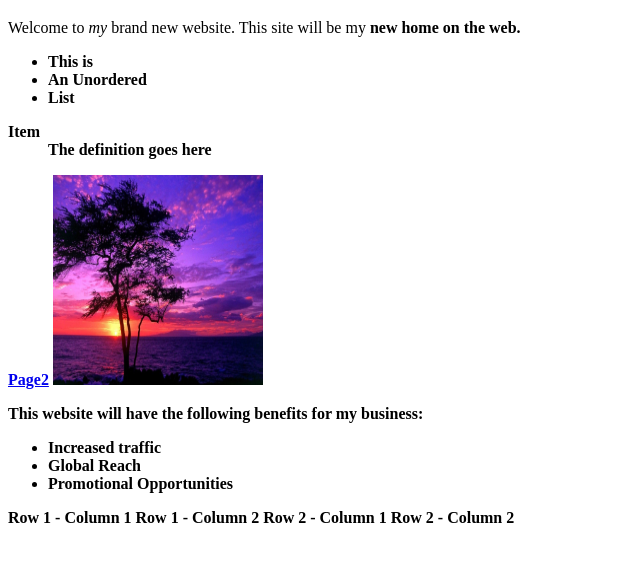
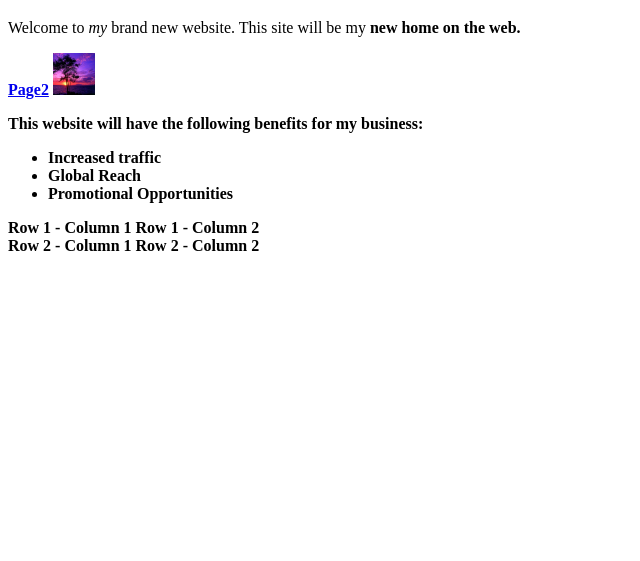
Before and after one commit to med-cab1/My-Web-Site, a plain HTML site: page index.html in a window 1280 px wide. Shown: the part 61-622 px from the top of the page, without its empty margins (0-640 px from the left). Drawn offline with Linux system fonts and the light colour scheme.

Commit message:
added changes

```diff
--- a/index.html
+++ b/index.html
@@ -13,17 +13,11 @@
         This site will be my <strong>new<strong>
         home on the web.
     </p>
-    <ul> <li>This is </li>
-        <li>An Unordered </li>
-        <li>List </li>
-    </ul>
 
-    <dl>
-            <dt>Item</dt>
-        <dd>The definition goes here</dd>
-        </dl>
+
+
     <a href="page2.html">Page2</a>
-    <img src="testpic.jpg" alt="a picture of a tree" height="210px" width="210px">
+    <img src="testpic.jpg" alt="a picture of a tree" height="42" width="42px">
     <p>This website will have the following benefits for my business:</p>
     <ul>
         <li>Increased traffic </li>
@@ -36,12 +30,12 @@
        <td> Row 1 - Column 1</td>
        <td> Row 1 - Column 2</td>
     </tr>
+    <br>
+
     <tr>
         <td> Row 2 - Column 1</td>
         <td> Row 2 - Column 2</td>
       </tr>
      </tabel>
-
    </body>
-
 </html>
```
Lines whose indentation alone changed are shown as unchanged.
